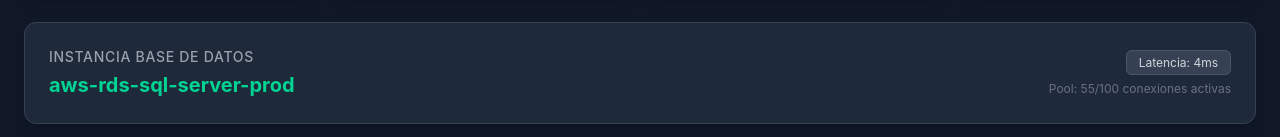
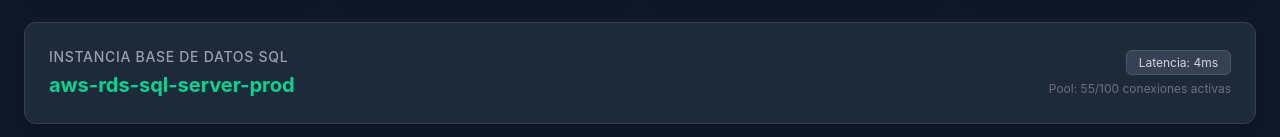
Before and after one commit to luduca2109-sudo/estudio_react, a React (Vite) app: page / in a window 1280 px wide. Shown: the part 291-428 px from the top of the page. Built offline with nearby package versions, Linux system fonts and the light colour scheme.

Commit message:
prueba PR DEV

```diff
--- a/src/App.tsx
+++ b/src/App.tsx
@@ -121,7 +121,7 @@
         <div className="bg-gray-800 p-6 rounded-xl border border-gray-700 shadow-lg col-span-1 md:col-span-2 lg:col-span-4">
           <div className="flex justify-between items-center">
             <div>
-              <p className="text-sm font-medium text-gray-400 uppercase tracking-wider">Instancia Base de Datos</p>
+              <p className="text-sm font-medium text-gray-400 uppercase tracking-wider">Instancia Base de Datos SQL</p>
               <h3 className="text-xl font-bold text-emerald-400 mt-1">aws-rds-sql-server-prod</h3>
             </div>
             <div className="text-right">
```
